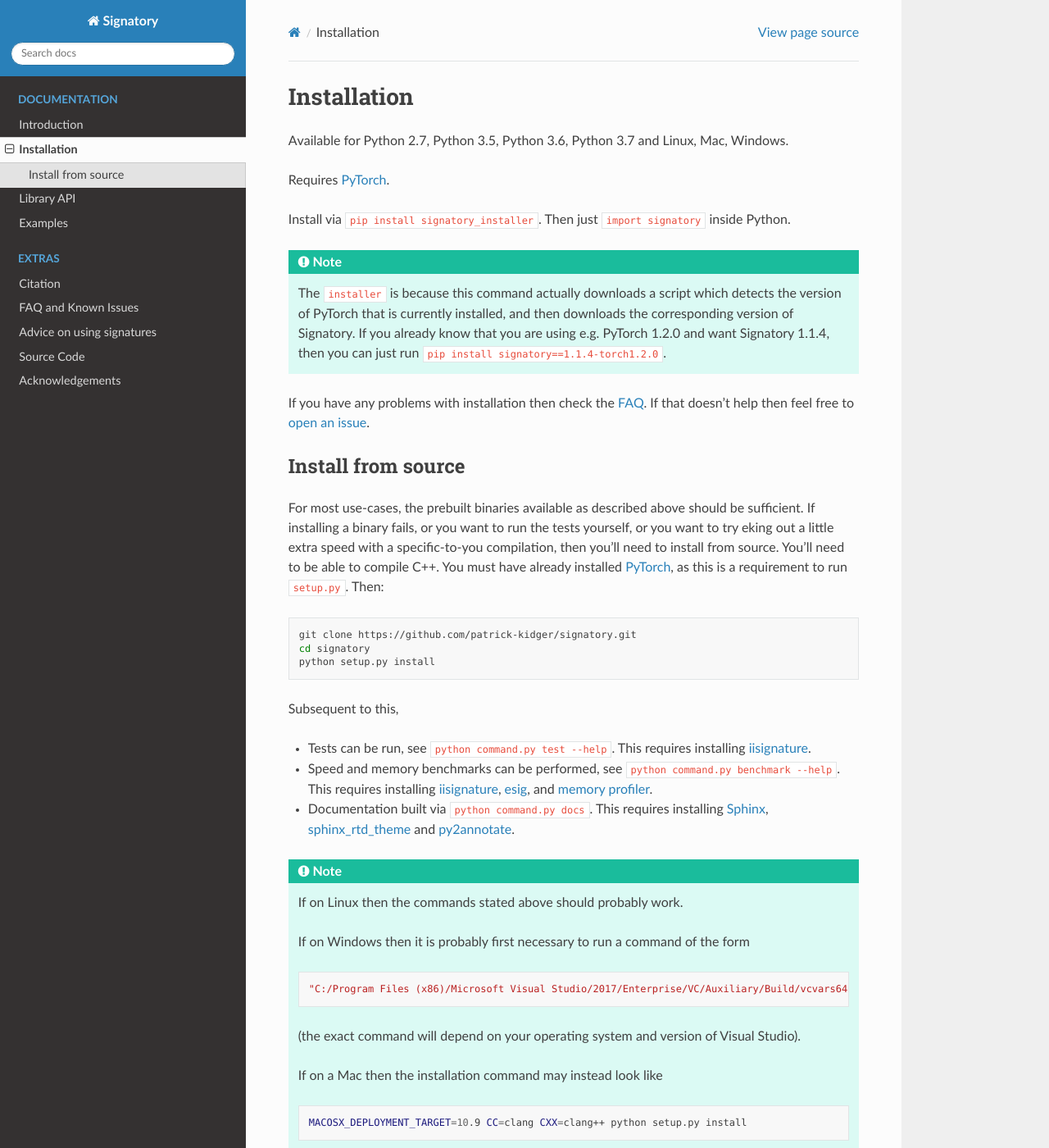
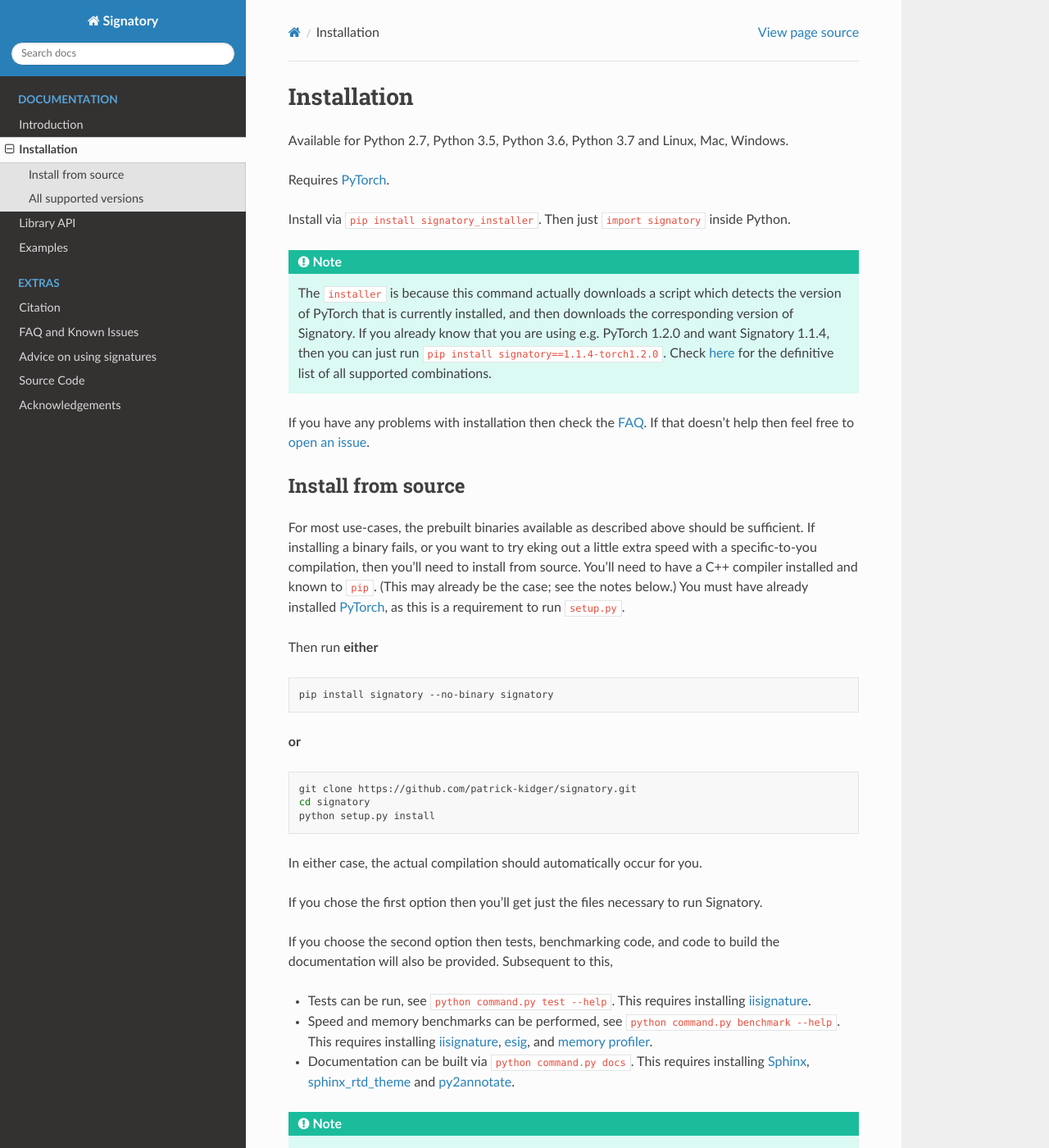
Before and after one commit to patrick-kidger/signatory, a Sphinx documentation site: the page built from docs/pages/usage/installation.rst, in a window 1280 px wide and 1400 px high. Shown: the whole window at 82% size. Built offline with Sphinx 7.4.7 and the Read the Docs theme 2.0.0, drawn with Linux system fonts in a browser that asks for light colours; some of the changed text lies outside the part shown.

Commit message:
In progress commit on branch dev.

```diff
--- a/README.rst
+++ b/README.rst
@@ -25,12 +25,10 @@
 
 Install via ``pip install signatory_installer``. Then just ``import signatory`` inside Python.
 
-.. note::
 
     The ``installer`` is because this command actually downloads a script which detects the version of PyTorch that is currently installed, and then downloads the corresponding version of Signatory. If you already know that you are using e.g. PyTorch 1.2.0 and want Signatory 1.1.4, then you can just run ``pip install signatory==1.1.4-torch1.2.0``.
 
-Installation from source is also possible; please consult the `documentation <https://signatory.readthedocs.io/en/latest/pages/usage/installation.html#usage-install-from-source>`__. This also includes information on how to run the tests and benchmarks
-
+Installation from source is also possible; please consult the `documentation <https://signatory.readthedocs.io/en/latest/pages/usage/installation.html#usage-install-from-source>`__. This also includes information on how to run the tests and benchmarks.
 
 If you have any problems with installation then check the `FAQ <https://signatory.readthedocs.io/en/latest/pages/miscellaneous/faq.html#miscellaneous-faq-importing>`__. If that doesn't help then feel free to `open an issue <https://github.com/patrick-kidger/signatory/issues>`__.
 
--- a/docs/pages/usage/installation.rst
+++ b/docs/pages/usage/installation.rst
@@ -8,19 +8,14 @@
 
 Install via ``pip install signatory_installer``. Then just ``import signatory`` inside Python.
 
+.. genreadme off (GitHub doesn't support using admonitions this way, and just uses indented text.)
 .. note::
 
-    The ``installer`` is because this command actually downloads a script which detects the version of PyTorch that is currently installed, and then downloads the corresponding version of Signatory. If you already know that you are using e.g. PyTorch 1.2.0 and want Signatory 1.1.4, then you can just run ``pip install signatory==1.1.4-torch1.2.0``.
+    .. genreadme on
 
-.. genreadme insert install_from_source
+    The ``installer`` is because this command actually downloads a script which detects the version of PyTorch that is currently installed, and then downloads the corresponding version of Signatory. If you already know that you are using e.g. PyTorch 1.2.0 and want Signatory 1.1.4, then you can just run ``pip install signatory==1.1.4-torch1.2.0``. Check `here <https://signatory.readthedocs.io/en/latest/pages/usage/installation.html#all-supported-versions>`__ for the definitive list of all supported combinations.
 
-.. genreadme off
-
-..
-    The FAQ link has to be a direct link, not a reference, so that it works on the GitHub README.
-    And furthermore GitHub's READMEs don't like comments, so we have to toggle genreadme either side of this comment.
-
-.. genreadme on
+.. genreadme insert Installation from source is also possible; please consult the `documentation <https://signatory.readthedocs.io/en/latest/pages/usage/installation.html#usage-install-from-source>`__. This also includes information on how to run the tests and benchmarks.
 
 If you have any problems with installation then check the `FAQ <https://signatory.readthedocs.io/en/latest/pages/miscellaneous/faq.html#miscellaneous-faq-importing>`__. If that doesn't help then feel free to `open an issue <https://github.com/patrick-kidger/signatory/issues>`__.
 
@@ -30,7 +25,15 @@
 
 Install from source
 ^^^^^^^^^^^^^^^^^^^
-For most use-cases, the prebuilt binaries available as described above should be sufficient. If installing a binary fails, or you want to run the tests yourself, or you want to try eking out a little extra speed with a specific-to-you compilation, then you'll need to install from source. You'll need to be able to compile C++. You must have already installed `PyTorch <http://pytorch.org/>`__, as this is a requirement to run ``setup.py``. Then:
+For most use-cases, the prebuilt binaries available as described above should be sufficient. If installing a binary fails, or you want to try eking out a little extra speed with a specific-to-you compilation, then you'll need to install from source. You'll need to have a C++ compiler installed and known to ``pip``. (This may already be the case; see the notes below.) You must have already installed `PyTorch <http://pytorch.org/>`__, as this is a requirement to run ``setup.py``.
+
+Then run **either**
+
+.. code-block:: bash
+
+    pip install signatory --no-binary signatory
+
+**or**
 
 .. code-block:: bash
 
@@ -38,11 +41,15 @@
     cd signatory
     python setup.py install
 
-Subsequent to this,
+In either case, the actual compilation should automatically occur for you.
+
+If you chose the first option then you'll get just the files necessary to run Signatory.
+
+If you choose the second option then tests, benchmarking code, and code to build the documentation will also be provided. Subsequent to this,
 
 - Tests can be run, see ``python command.py test --help``. This requires installing `iisignature <https://github.com/bottler/iisignature>`__.
 - Speed and memory  benchmarks can be performed, see ``python command.py benchmark --help``. This requires installing `iisignature <https://github.com/bottler/iisignature>`__, `esig <https://pypi.org/project/esig/>`__, and `memory profiler <https://pypi.org/project/memory-profiler/su>`__.
-- Documentation built via ``python command.py docs``. This requires installing `Sphinx <https://pypi.org/project/Sphinx/>`__, `sphinx_rtd_theme <https://pypi.org/project/sphinx-rtd-theme/>`__ and `py2annotate <https://github.com/patrick-kidger/py2annotate>`__.
+- Documentation can be built via ``python command.py docs``. This requires installing `Sphinx <https://pypi.org/project/Sphinx/>`__, `sphinx_rtd_theme <https://pypi.org/project/sphinx-rtd-theme/>`__ and `py2annotate <https://github.com/patrick-kidger/py2annotate>`__.
 
 .. note::
 
@@ -65,3 +72,28 @@
 .. note::
 
     Your C++ compiler must be the same as the one used to compile PyTorch for your platform. (If this is not the case then a large warning will appear during compilation of Signatory, and the installation will probably fail.)
+
+A helpful point of reference for getting this work might be the `official build scripts <https://github.com/patrick-kidger/signatory/blob/master/.github/workflows/build.yml>`__ for Signatory.
+
+.. _usage-all-supported-versions:
+
+All supported versions
+^^^^^^^^^^^^^^^^^^^^^^
+
+Signatory aims to support essentially every possible combination of operating system, Python version, and PyTorch version. In particular we provide explicit support for:
+
++----------------------------------------------+
+| **PyTorch 1.2.0 and 1.3.0:**                 |
++------------+----------+----------+-----------+
+|            | Linux    | Mac      | Windows   |
++------------+----------+----------+-----------+
+| Python 2.7 | ✓        | ✓        | ✗*        |
++------------+----------+----------+-----------+
+| Python 3.5 | ✓        | ✓        | ✓         |
++------------+----------+----------+-----------+
+| Python 3.6 | ✓        | ✓        | ✓         |
++------------+----------+----------+-----------+
+| Python 3.7 | ✓        | ✓        | ✓         |
++------------+----------+----------+-----------+
+| \* PyTorch does not support this combination |
++----------------------------------------------+
```
Also changed, not shown: command.py (+4 -7 lines), 4 other files.
